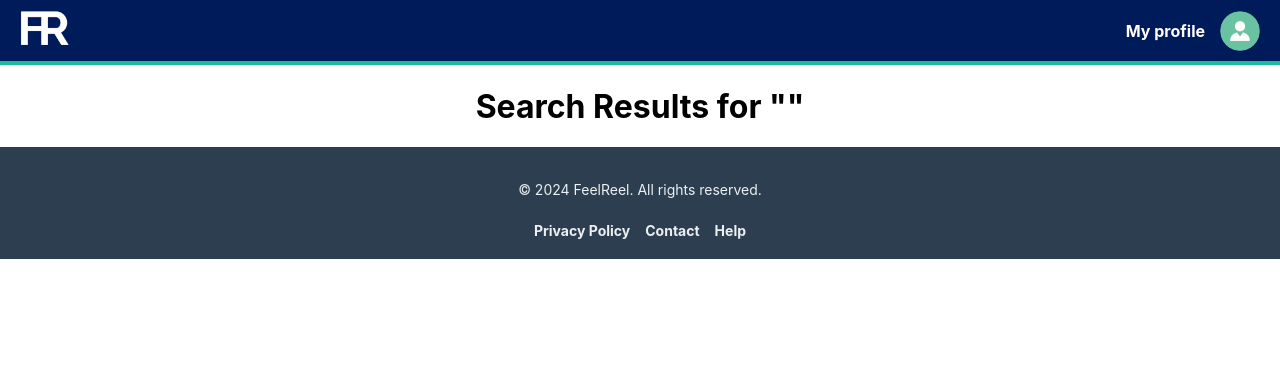
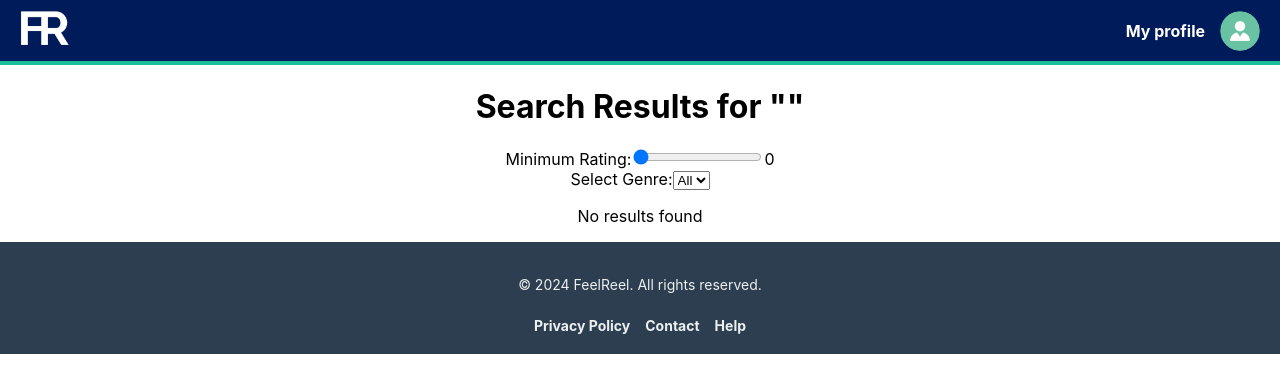
Before and after one commit to miireiatorras/movies, a React (Create React App) app: page /results in a window 1280 px wide. Shown: the top 392 px of the page. Built offline with nearby package versions, Linux system fonts and the light colour scheme.

Commit message:
search va be amb filtres (falta css)

```diff
--- a/src/pages/details.page.jsx
+++ b/src/pages/details.page.jsx
@@ -35,7 +35,6 @@ const DetailsPage = () => {
     <div>
       {details ? (
         <>
-          {/* Mostrar etiqueta si es una película o serie */}
           <span className="type-label">{details.type === "movie" ? "MOVIE" : "SERIE"}</span>
 
           <h1>{details.title || details.name}</h1>
--- /dev/null
+++ b/src/pages/results.page.css
@@ -0,0 +1,17 @@
+.filters {
+    margin-bottom: 20px;
+  }
+
+  .filters label {
+    font-weight: bold;
+    margin-right: 10px;
+  }
+
+  .filters input[type="range"] {
+    width: 200px;
+  }
+
+  .filters select {
+    padding: 5px;
+    font-size: 16px;
+  }
--- a/src/pages/results.page.jsx
+++ b/src/pages/results.page.jsx
@@ -4,6 +4,10 @@ import MovieCard from "../features/Movie-card/MovieCard";
 
 const ResultsPage = () => {
   const [searchResults, setSearchResults] = useState([]);
+  const [filteredResults, setFilteredResults] = useState([]);
+  const [rating, setRating] = useState(0);
+  const [genre, setGenre] = useState('');
+  const [genres, setGenres] = useState([]);
   const location = useLocation();
   const queryParams = new URLSearchParams(location.search);
   const query = queryParams.get("query");
@@ -11,8 +15,13 @@ const ResultsPage = () => {
   useEffect(() => {
     if (query) {
       fetchSearchResults(query);
+      fetchGenres();
     }
   }, [query]);
+
+  useEffect(() => {
+    filterResults();
+  }, [rating, genre, searchResults]);
 
   const fetchSearchResults = async (searchQuery) => {
     try {
@@ -20,30 +29,109 @@ const ResultsPage = () => {
         `https://api.themoviedb.org/3/search/multi?query=${searchQuery}&language=en-US`,
         {
           headers: {
-            Authorization: "Bearer eyJhbGciOiJIUzI1NiJ9.eyJhdWQiOiJkYTJhY2YzYzJlMDhhNjRjNzY2OTAzOTlmODNlODdlMSIsIm5iZiI6MTczMjc4ODI0MS4zMTc0MzIyLCJzdWIiOiI2NzNjNmQ2YjNiNDgwNDgxY2RkZGNlYmEiLCJzY29wZXMiOlsiYXBpX3JlYWQiXSwidmVyc2lvbiI6MX0.3UCzg5mc2oauTFeiGBWUkF67wwRycQuQ9qcl_B9eU9o",
+            Authorization: "Bearer YOUR_API_KEY", // Asegúrate de usar tu clave de API aquí
             Accept: "application/json",
           },
         }
       );
       const data = await response.json();
-      setSearchResults(data.results);
+      setSearchResults(data.results || []); // Asegúrate de que 'results' sea un array
     } catch (error) {
       console.error("Error fetching search results:", error);
     }
   };
 
+  const fetchGenres = async () => {
+    try {
+      const response = await fetch(
+        `https://api.themoviedb.org/3/genre/movie/list?language=en-US`,
+        {
+          headers: {
+            Authorization: "Bearer YOUR_API_KEY", // Asegúrate de usar tu clave de API aquí
+            Accept: "application/json",
+          },
+        }
+      );
+      const data = await response.json();
+      setGenres(data.genres || []); // Asegúrate de que 'genres' sea un array
+    } catch (error) {
+      console.error("Error fetching genres:", error);
+    }
+  };
+
+  const filterResults = () => {
+    let filtered = searchResults;
+
+    // Filtrar por rating
+    if (rating > 0) {
+      filtered = filtered.filter(
+        (result) => result.vote_average >= rating
+      );
+    }
+
+    // Filtrar por género
+    if (genre) {
+      filtered = filtered.filter((result) =>
+        result.genre_ids?.includes(Number(genre))
+      );
+    }
+
+    setFilteredResults(filtered);
+  };
+
   return (
     <div>
       <h1>Search Results for "{query}"</h1>
+
+      {/* Filtros */}
+      <div className="filters">
+        {/* Filtro de Rating */}
+        <div>
+          <label htmlFor="rating">Minimum Rating:</label>
+          <input
+            type="range"
+            id="rating"
+            min="0"
+            max="10"
+            step="0.1"
+            value={rating}
+            onChange={(e) => setRating(e.target.value)}
+          />
+          <span>{rating}</span>
+        </div>
+
+        {/* Filtro de Género */}
+        <div>
+          <label htmlFor="genre">Select Genre:</label>
+          <select
+            id="genre"
+            value={genre}
+            onChange={(e) => setGenre(e.target.value)}
+          >
+            <option value="">All</option>
+            {genres.map((g) => (
+              <option key={g.id} value={g.id}>
+                {g.name}
+              </option>
+            ))}
+          </select>
+        </div>
+      </div>
+
+      {/* Resultados filtrados */}
       <div className="movie-list">
-        {searchResults.map((result) => (
+        {filteredResults.length > 0 ? (
+          filteredResults.map((result) => (
             <MovieCard
               key={result.id}
               title={result.title || result.name}
               image={result.poster_path}
               id={`${result.media_type}-${result.id}`}
             />
-        ))}
+          ))
+        ) : (
+          <p>No results found</p>
+        )}
       </div>
     </div>
   );
```
Lines whose indentation alone changed are shown as unchanged.
